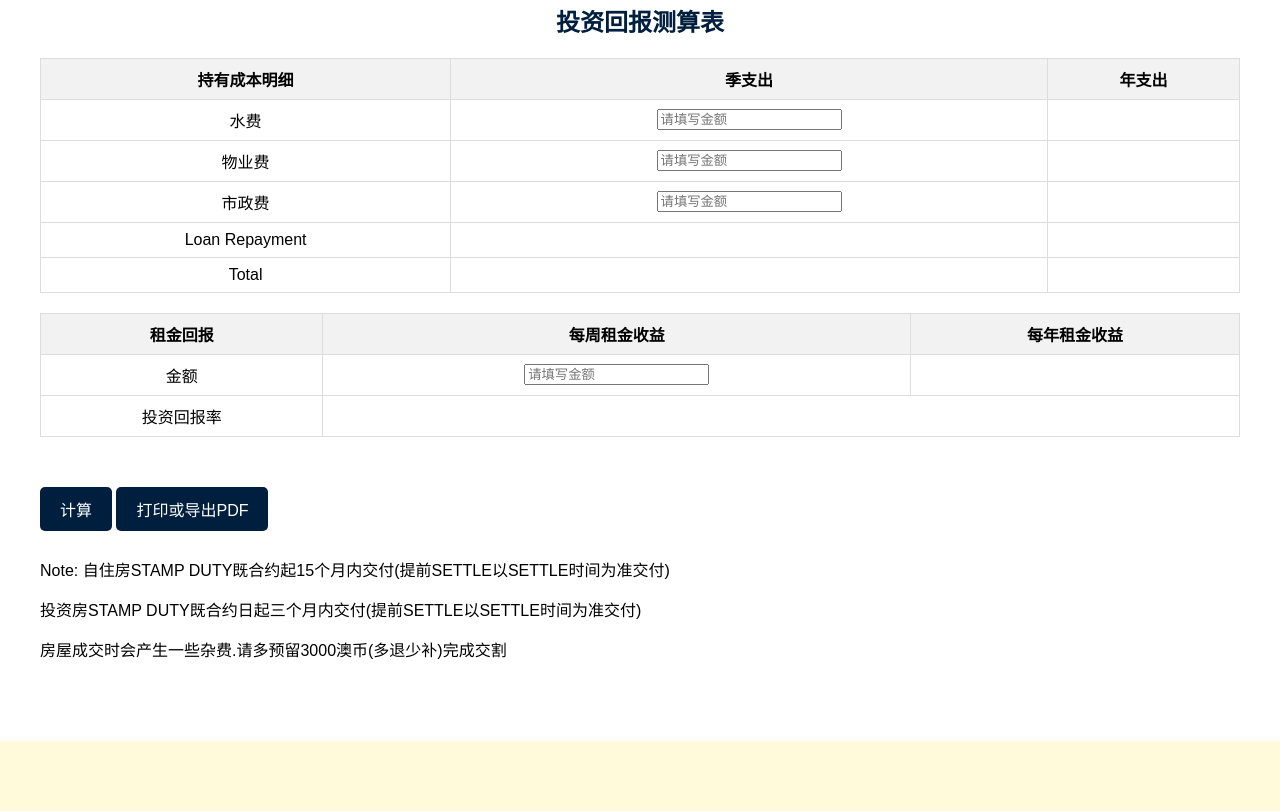
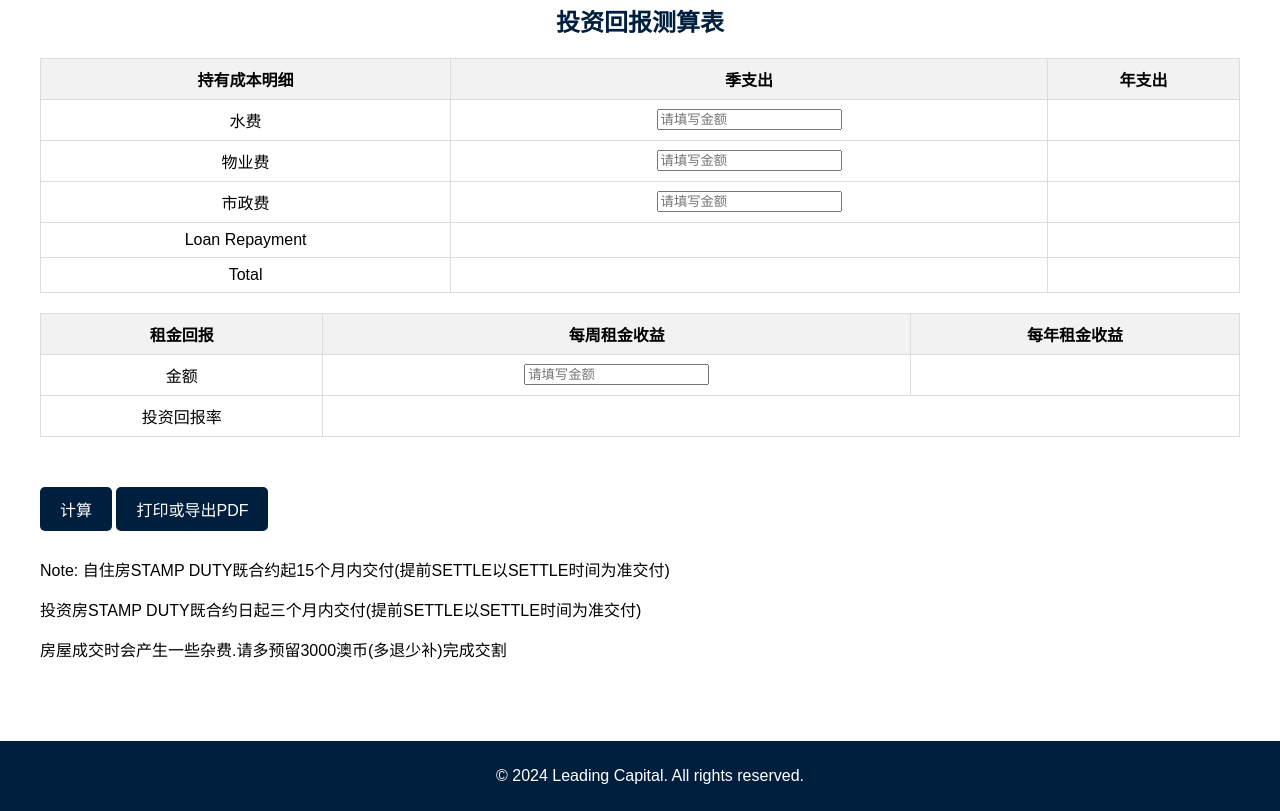
Before and after one commit to GloveBear666/RealEstateCalculator, a plain HTML site: page index.html in a window 1280 px wide. Shown: the part 1167-1978 px from the top of the page. Before the commit the page ends 1908 px from the top, so only its background shows below. Drawn offline with Linux system fonts and the light colour scheme.

Commit message:
Update index.html

```diff
--- a/index.html
+++ b/index.html
@@ -212,5 +212,8 @@
             <p>房屋成交时会产生一些杂费.请多预留3000澳币(多退少补)完成交割</p>
         </div>
     </div>
+    <footer>
+        <p>&copy; 2024 Leading Capital. All rights reserved.</p>
+    </footer>
 </body>
 </html>
```
